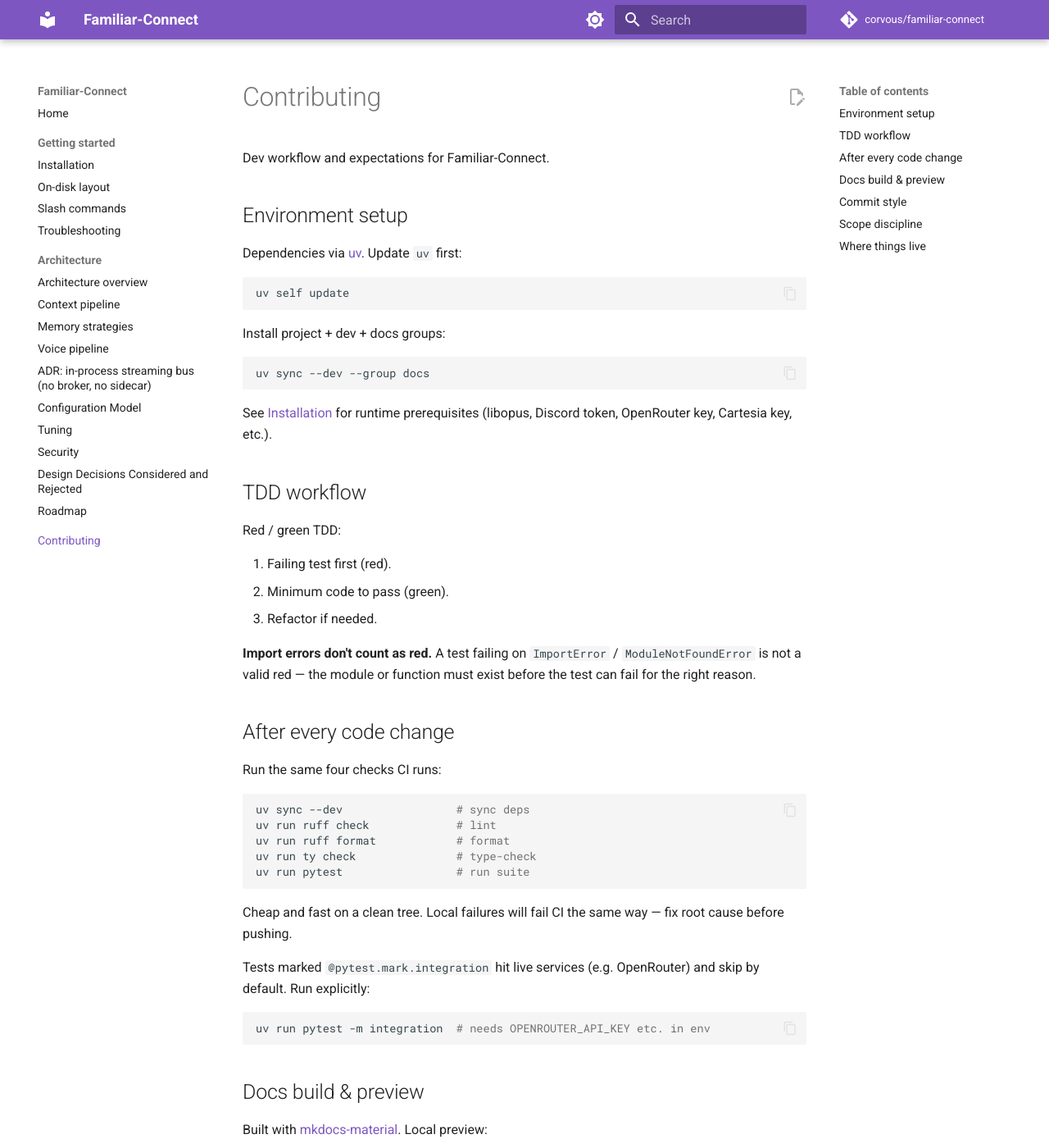
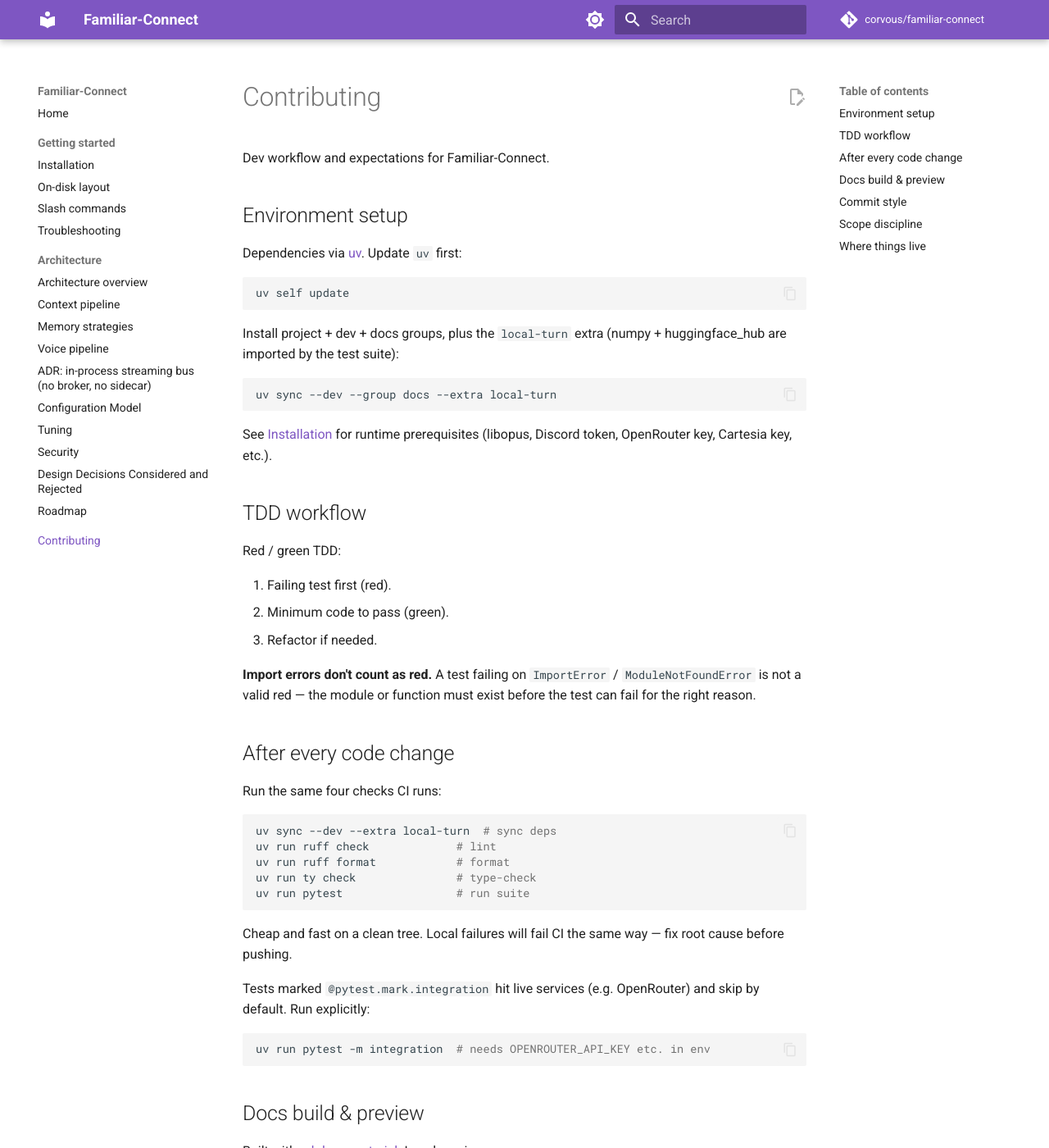
Before and after one commit to CorVous/Familiar-Connect, an MkDocs documentation site: the page built from docs/contributing.md, in a window 1280 px wide and 1400 px high. Shown: the whole window at 82% size. Built offline with MkDocs 1.6.1 and Material for MkDocs 9.7.7, drawn with Linux system fonts in a browser that asks for light colours; comment, search, counter and statistics services are not loaded.

Commit message:
ci: install local-turn extra so test collection can import numpy / huggingface_hub
V1/V3 phase work landed `voice/turn_detection/factory.py` (imports
`huggingface_hub` at module scope) and `stt/{parakeet,faster_whisper}.py`
(import `numpy` at module scope), plus tests that import them. The CI
workflow + dev docs still said `uv sync --dev`, which doesn't pull
either dep, so `ty check` and `pytest` collection both fall over on a
fresh checkout. Add `--extra local-turn` to bring in numpy +
huggingface_hub, and align AGENTS.md / docs/contributing.md so local
dev mirrors CI.

https://claude.ai/code/session_019YsJ7TRKJAHL4mHYuyngzR

````diff
--- a/docs/contributing.md
+++ b/docs/contributing.md
@@ -10,10 +10,10 @@ Dependencies via [uv](https://docs.astral.sh/uv/). Update `uv` first:
 uv self update
 ```
 
-Install project + dev + docs groups:
+Install project + dev + docs groups, plus the `local-turn` extra (numpy + huggingface_hub are imported by the test suite):
 
 ```bash
-uv sync --dev --group docs
+uv sync --dev --group docs --extra local-turn
 ```
 
 See [Installation](getting-started/installation.md) for runtime prerequisites (libopus, Discord token, OpenRouter key, Cartesia key, etc.).
@@ -33,7 +33,7 @@ Red / green TDD:
 Run the same four checks CI runs:
 
 ```bash
-uv sync --dev                 # sync deps
+uv sync --dev --extra local-turn  # sync deps
 uv run ruff check             # lint
 uv run ruff format            # format
 uv run ty check               # type-check
````
Also changed, not shown: AGENTS.md (+1 -1 lines), 1 other file.
